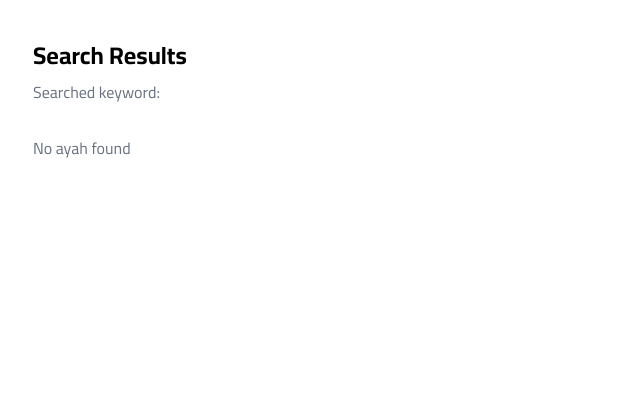
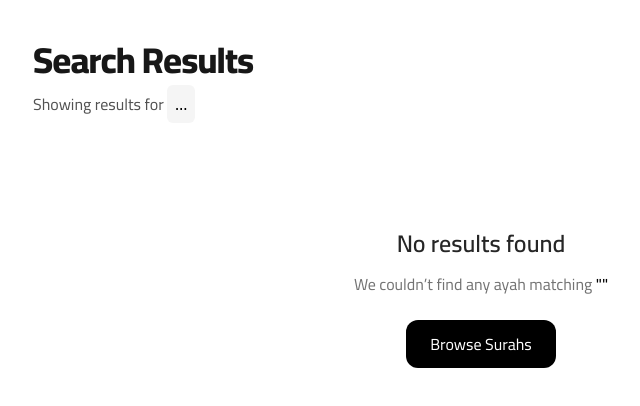
Before and after one commit to fahimS19/quranly, a Next.js app: page /search in a window 1280 px wide. Shown: the top 406 px of the page, without its empty margins (159-799 px from the left). Built offline with nearby package versions, Linux system fonts and the light colour scheme.

Commit message:
no ayah found updated

```diff
--- a/app/components/SearchClient.tsx
+++ b/app/components/SearchClient.tsx
@@ -30,14 +30,40 @@ export default function SearchClient() {
   return (
     <main className="min-h-screen bg-white dark:bg-neutral-950 px-4 py-10">
       <div className="max-w-4xl mx-auto">
-        <h1 className="text-2xl font-bold mb-2 text-black dark:text-white">
+        <h1
+          className="text-3xl md:text-4xl font-extrabold mb-3
+        text-neutral-900 dark:text-white tracking-tight"
+        >
           Search Results
         </h1>
-
-        <p className="text-gray-500 mb-8">Searched keyword: {query}</p>
+        <p className="text-neutral-600 dark:text-neutral-400 mb-8">
+          Showing results for{" "}
+          <span className="font-semibold text-black dark:text-white px-2 py-1 rounded-md bg-neutral-100 dark:bg-neutral-800">
+            {query || "…"}
+          </span>
+        </p>
 
         {results.length === 0 ? (
-          <p className="text-gray-500">No ayah found</p>
+          <div className="text-center py-20">
+            <p className="text-2xl font-semibold text-neutral-800 dark:text-neutral-200 mb-3">
+              No results found
+            </p>
+            <p className="text-neutral-500 dark:text-neutral-400 mb-6">
+              We couldn’t find any ayah matching{" "}
+              <span className="font-medium text-black dark:text-white">
+                "{query}"
+              </span>
+            </p>
+
+            <Link
+              href="/surahs"
+              className="inline-block px-6 py-3 rounded-xl
+              bg-black text-white dark:bg-white dark:text-black
+              hover:opacity-90 transition"
+            >
+              Browse Surahs
+            </Link>
+          </div>
         ) : (
           <div className="space-y-4">
             {results.map((r: any, i: number) => (
--- a/app/page.tsx
+++ b/app/page.tsx
@@ -18,8 +18,8 @@ export default function HomePage() {
           بِسْمِ ٱللَّٰهِ ٱلرَّحْمَـٰنِ ٱلرَّحِيمِ
         </p>
 
-        <p className="text-lg md:text-xl text-neutral-500 dark:text-neutral-400 mb-8">
-          A all in one minimalistic app for your Quran reading experience
+        <p className="text-lg md:text-2xl text-neutral-500 dark:text-neutral-400 mb-8">
+          An all in one minimalistic app for your Quran reading experience
         </p>
         <Link
           href="/surahs"
```
